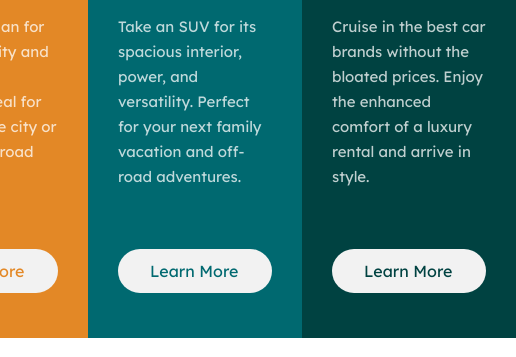
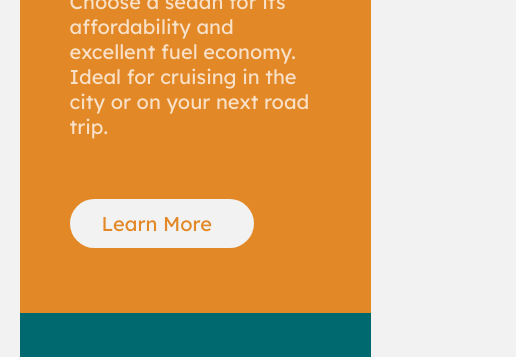
Before and after one commit to alveselivelton/3-column-preview-card-component-main, a plain HTML site: page index.html in a window 390 px wide. Shown: the part 257-614 px from the top of the page, 516 px wide, since content can reach past the window. Drawn offline with Linux system fonts and the light colour scheme.

Commit message:
correcao de back-ground e responsivo

```diff
--- a/css/styles.css
+++ b/css/styles.css
@@ -5,11 +5,15 @@
     padding: 0;
 }
 
+body {
+    background-color: hsl(0, 0%, 95%);
+}
+
 .container {
     display: flex;
     justify-content: center;
-    margin-top: 100px;
-    margin-bottom: 30px;
+    margin: 100px auto 30px auto;
+    max-width: 90%;
 }
 
 .container-section {
@@ -42,6 +46,7 @@
 .container-section a {
     text-decoration: none;
     font-family: 'Lexend Deca', sans-serif;
+    font-size: 15px;
     background-color: hsl(0, 0%, 95%);
     width: 90px;
     padding: 10px 30px;
@@ -60,6 +65,8 @@
 .section-1, .btn-1 {
     background-color: hsl(31, 77%, 52%);
     color: hsl(31, 77%, 52%);
+    border-top-left-radius: 10px;
+    border-bottom-left-radius: 10px;
 }
 
 .section-2, .btn-2 {
@@ -70,6 +77,8 @@
 .section-3, .btn-3 {
     background-color: hsl(179, 100%, 13%);
     color: hsl(179, 100%, 13%);
+    border-top-right-radius: 10px;
+    border-bottom-right-radius: 10px;
 }
 
 .attribution {
@@ -79,6 +88,54 @@
 
 .attribution a {
     color: hsl(228, 45%, 44%);
+}
+
+@media (max-width: 768px) {
+
+    .container {
+        max-width: 90%;
+        margin-left: auto;
+        margin-right: auto;
+    }
+
+}
+
+@media (max-width: 720px) {
+
+    .container {
+        display: flex;
+        flex-direction: column;
+        margin: 50px auto;
+        max-width: 90%;
+    }
+
+    .container-section {
+        padding: 50px;
+    }
+
+    .section-1 {
+        border-top-right-radius: 10px;
+        border-bottom-left-radius: 0;
+    }
+
+    .section-3 {
+        border-top-right-radius: 0;
+        border-bottom-left-radius: 10px;
+    }
+
+    .container-section h2 {
+        font-size: 40px;
+    }
+
+    .container-section p {
+        font-size: 20px;
+    }
+
+    .container-section a {
+        font-size: 20px;
+        width: 120px;
+    }
+
 }
 
 @media (max-width: 375px) {
@@ -99,5 +156,4 @@
         margin-bottom: 30px;
     }
 
-
 }
```
Also changed, not shown: index.html (+0 -1 lines).
